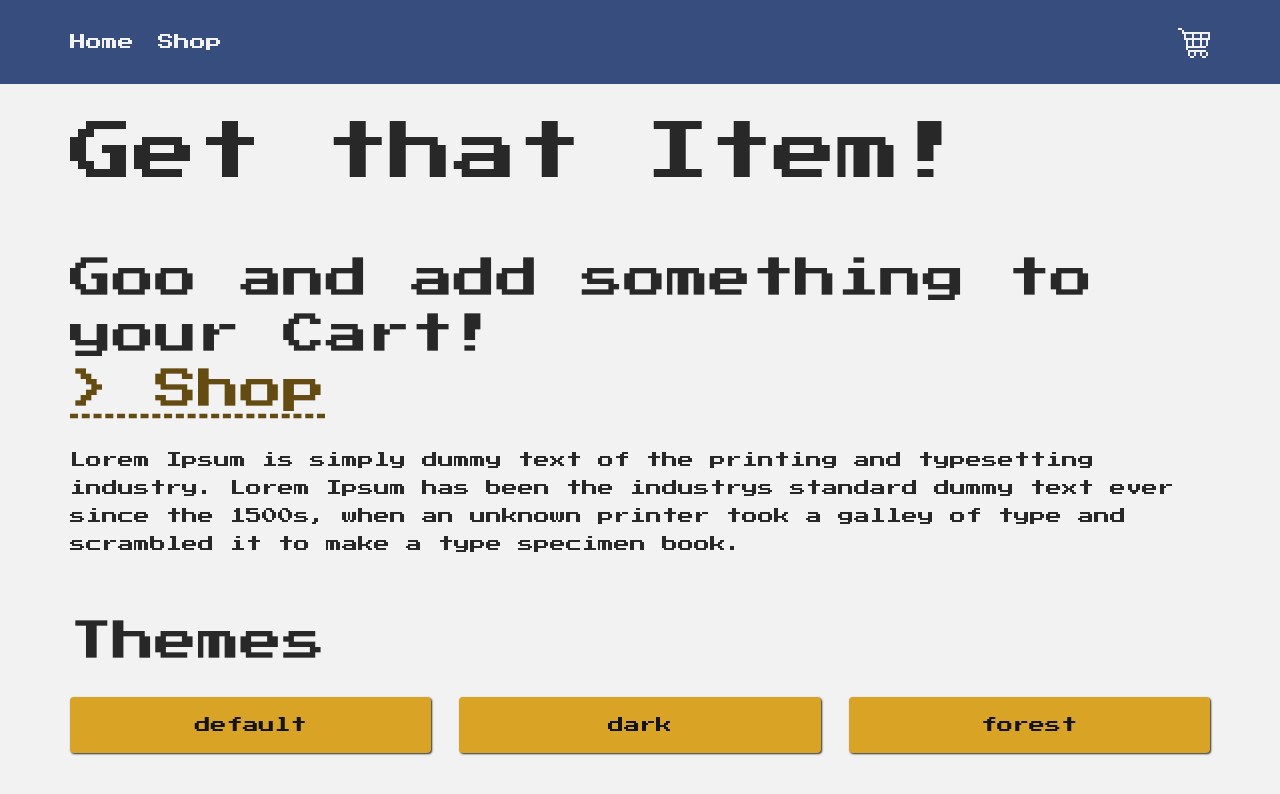
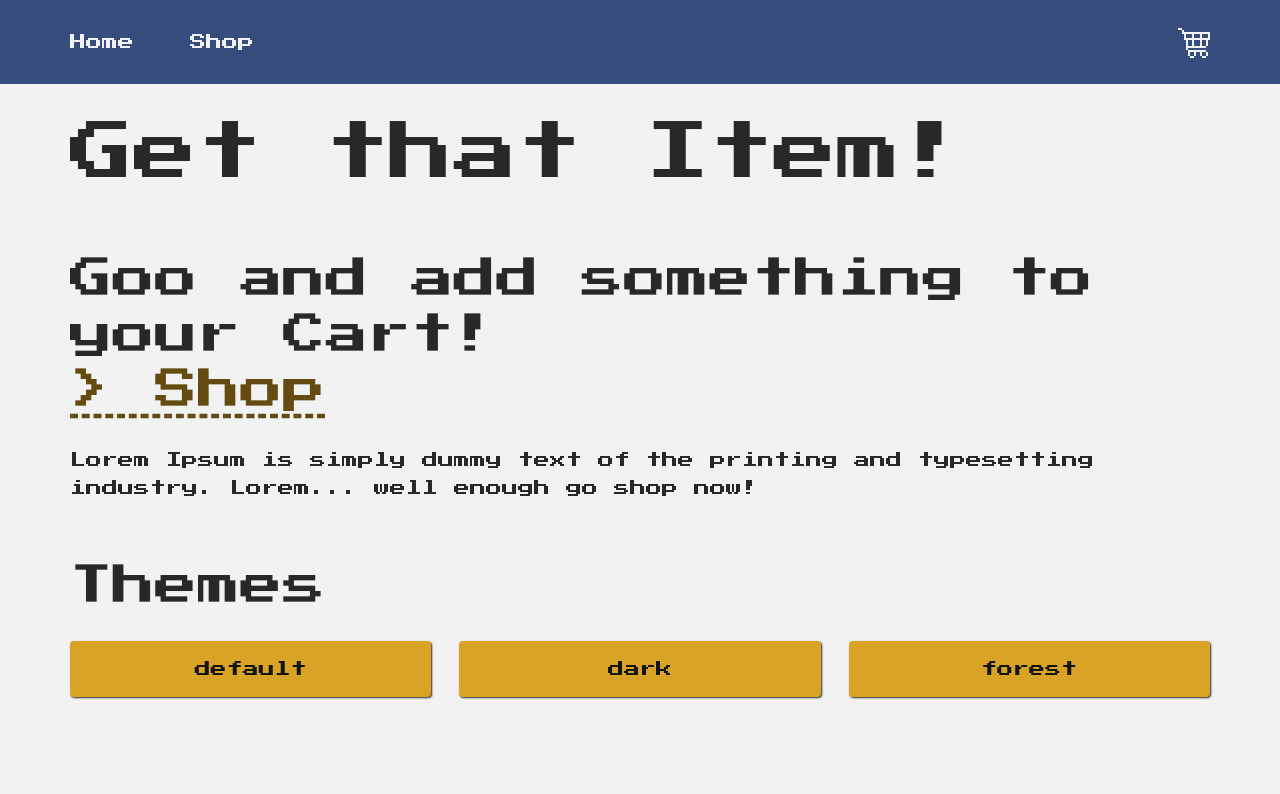
Before and after one commit to igorashs/react-shopping-cart, a React (Create React App) app: page / in a window 1280 px wide. Shown: the top 794 px of the page. Built offline with nearby package versions, Linux system fonts and the light colour scheme; the HTML template or start-up script is replaced by a standard one.

Commit message:
save theme in storage

```diff
--- a/src/GlobalTheme/useTheme.js
+++ b/src/GlobalTheme/useTheme.js
@@ -1,4 +1,4 @@
-import { useState } from 'react';
+import { useState, useEffect } from 'react';
 import { createTheme } from './createTheme';
 
 const Themes = [
@@ -35,8 +35,19 @@ export const useTheme = () => {
   const changeTheme = (name) => {
     const theme = Themes.find((t) => t.name === name);
 
-    setTheme(theme);
+    if (theme) {
+      setTheme(theme);
+      localStorage.setItem('theme', name);
+    }
   };
+
+  useEffect(() => {
+    const name = localStorage.getItem('theme');
+
+    if (name) {
+      changeTheme(name);
+    }
+  }, []);
 
   return [theme, changeTheme];
 };
--- a/src/Home/Home.js
+++ b/src/Home/Home.js
@@ -22,9 +22,7 @@ export function Home({ onThemeChange }) {
       </h2>
       <p>
         Lorem Ipsum is simply dummy text of the printing and typesetting
-        industry. Lorem Ipsum has been the industrys standard dummy text ever
-        since the 1500s, when an unknown printer took a galley of type and
-        scrambled it to make a type specimen book.
+        industry. Lorem... well enough go shop now!
       </p>
       <h2>Themes</h2>
       <ThemeContainer>
--- a/src/shared/Header/Header.js
+++ b/src/shared/Header/Header.js
@@ -14,7 +14,7 @@ const HeaderWrapper = styled.div`
 
 const LinksList = styled.ul`
   display: flex;
-  gap: 1.5rem;
+  gap: calc(var(--baseline) * 2);
   align-items: center;
 `;
 
```
